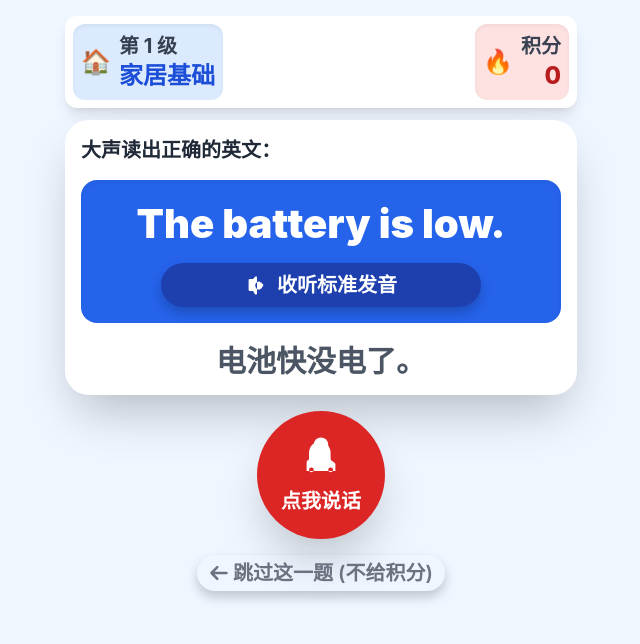
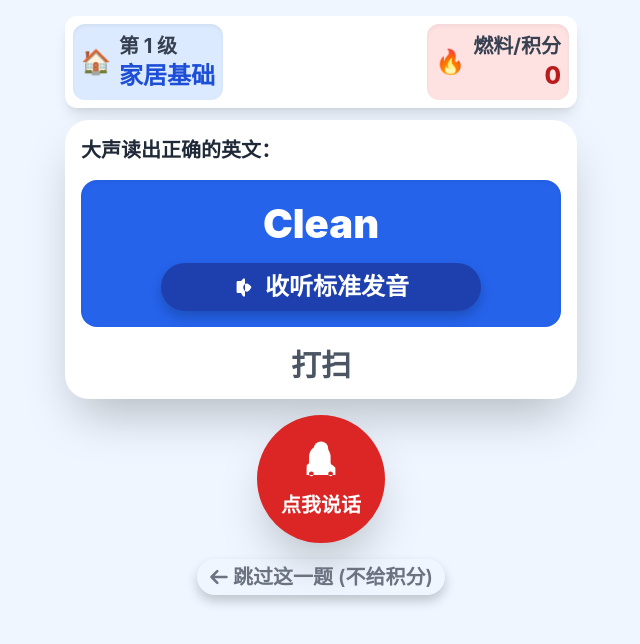
Before and after one commit to chenjiuhong-spec/Game-Learn-English, a plain HTML site: page index.html in a window 1280 px wide. Shown: the whole page, without its empty margins (319-959 px from the left). Drawn offline with nearby package versions, Linux system fonts and the light colour scheme.

Commit message:
Update index.html

```diff
--- a/index.html
+++ b/index.html
@@ -6,6 +6,16 @@
     <title>乐学英语 - 专为长者设计</title>
     <!-- Load Tailwind CSS CDN for responsive and aesthetic UI -->
     <script src="https://cdn.tailwindcss.com"></script>
+
+    <!-- FIX: PWA Meta Tags - Replace failed Service Worker registration with these tags -->
+    <!-- These tags enable 'Add to Home Screen' functionality and full-screen display on mobile -->
+    <meta name="mobile-web-app-capable" content="yes">
+    <meta name="apple-mobile-web-app-capable" content="yes">
+    <meta name="apple-mobile-web-app-status-bar-style" content="black-translucent">
+    <meta name="apple-mobile-web-app-title" content="乐学英语">
+    <meta name="theme-color" content="#03a9f4">
+    <link rel="apple-touch-icon" href="https://placehold.co/180x180/03a9f4/ffffff?text=EL">
+
     <style>
         /* Custom CSS: Adjust font sizes for mobile single-page view while maintaining high readability */
         body {
@@ -98,7 +108,7 @@
             <div class="flex items-center space-x-2 bg-red-100 p-2 rounded-xl shadow-inner">
                 <span class="text-2xl-plus">🔥</span>
                 <div class="flex flex-col items-end">
-                    <span class="text-xl-plus font-bold text-gray-700">积分</span>
+                    <span class="text-xl-plus font-bold text-gray-700">燃料/积分</span>
                     <span id="score-display" class="text-2xl-plus font-extrabold text-red-700">0</span>
                 </div>
             </div>
@@ -115,12 +125,12 @@
                 <!-- Status Bar -->
                 <p id="speech-status" class="text-xl-plus font-bold text-yellow-300 hidden">点我说话</p>
 
-                <!-- Listen Standard Pronunciation Button -->
+                <!-- Listen Standard Pronunciation Button (Font size is text-2xl-plus) -->
                 <button onclick="handleTTS()" class="action-button flex items-center justify-center space-x-2 bg-blue-800 text-white py-2 px-4 rounded-full w-full max-w-xs transition duration-150 ease-in-out">
                     <svg xmlns="http://www.w3.org/2000/svg" class="h-6 w-6" viewBox="0 0 20 20" fill="currentColor">
                         <path fill-rule="evenodd" d="M9.383 3.076A1 1 0 0110 3v14a1 1 0 01-1.707.707L6.683 15H4a1 1 0 01-1-1V6a1 1 0 011-1h2.683l2.21-2.21A1 1 0 019.383 3.076zM12 7a1 1 0 000 6.945A7.001 7.001 0 0015.42 10 7.001 7.001 0 0012 7z" clip-rule="evenodd" />
                     </svg>
-                    <span class="text-xl-plus font-bold">收听标准发音</span>
+                    <span class="text-2xl-plus font-bold">收听标准发音</span>
                 </button>
             </div>
 
@@ -154,182 +164,125 @@
 
     <script>
         // =================================================================
+        // PWA SETUP (实现可安装和类App功能)
+        // -----------------------------------------------------------------
+        // 关键修复: 移除 Service Worker 动态注册，因为当前环境协议不支持 (Blob/Data URL)
+        // 仅保留了基础 PWA 元标签，以实现“添加到主屏幕”时的全屏和App外观。
+        // =================================================================
+
+        /**
+         * 注册 PWA 的逻辑。
+         * 由于环境限制，不再尝试注册 Service Worker，仅依赖 `<meta>` 标签。
+         */
+        function registerPWA() {
+            // 在 HTML 头部直接添加了 <meta> 标签，此处仅作提示
+            console.warn('PWA: Service Worker 注册逻辑已移除，因为它在当前沙盒环境中因协议限制而失败。');
+            console.log('PWA: 已通过 HTML <meta> 标签实现“添加到主屏幕”的基本 App 外观。');
+        }
+
+        // 立即运行 PWA 注册逻辑
+        registerPWA();
+
+
+        // =================================================================
         // Game Configuration and Data
         // =================================================================
 
-        const SCORE_TO_LEVEL_UP = 20; // Score required for level up
-        const MAX_LEVEL = 5; // Maximum game level
+        const SCORE_TO_LEVEL_UP = 40; // Score required for level up
+        const MAX_LEVEL = 6; // Maximum game level
 
         const LEVEL_DATA = {
             1: {
                 name: "家居基础",
                 icon: "🏠",
                 score: 10,
+                // Level 1: Home Basics (50 words)
                 sentences: [
-                    ["This is my home.", "这是我的家。"],
-                    ["I am cleaning the kitchen.", "我正在打扫厨房。"],
-                    ["The light is on.", "灯亮着。"],
-                    ["Please close the window.", "请关上窗户。"],
-                    ["Where is the remote?", "遥控器在哪里？"],
-                    ["I need to buy a new sofa.", "我需要买一个新沙发。"],
-                    ["Please wash your hands.", "请洗手。"],
-                    ["Turn off the light when you leave.", "离开时请关灯。"],
-                    ["Is it hot in here?", "这里热吗？"],
-                    ["I am home!", "我回来了！"],
-                    ["The bed is soft.", "床很软。"],
-                    ["My glasses are on the table.", "我的眼镜在桌子上。"],
-                    ["I'm going to sleep now.", "我现在要去睡觉了。"],
-                    ["I need a cup of tea.", "我需要一杯茶。"],
-                    ["Where is the bathroom?", "洗手间在哪里？"],
-                    ["The key is in the lock.", "钥匙在锁里。"],
-                    ["The floor is clean.", "地板很干净。"],
-                    ["Dinner is ready.", "晚饭准备好了。"],
-                    ["I like this chair.", "我喜欢这把椅子。"],
-                    ["The door is open.", "门开着。"],
-                    ["Let's watch TV.", "我们看电视吧。"],
-                    ["My dog is sleeping.", "我的狗在睡觉。"],
-                    ["I need a blanket.", "我需要一条毯子。"],
-                    ["The clock is fast.", "这个钟快了。"],
-                    ["Where are my shoes?", "我的鞋在哪里？"],
-                    ["I will call you later.", "我稍后给你打电话。"],
-                    ["It's time to eat breakfast.", "是时候吃早饭了。"],
-                    ["I can't find my phone.", "我找不到我的手机。"],
-                    ["The water is boiling.", "水开了。"],
-                    ["I need to hang up the clothes.", "我需要晾衣服。"],
-                    ["The mirror is dirty.", "镜子脏了。"],
-                    ["I'm reading a book.", "我正在看书。"],
-                    ["Please open the curtain.", "请拉开窗帘。"],
-                    ["The washing machine is running.", "洗衣机正在运行。"],
-                    ["Do you like this color?", "你喜欢这个颜色吗？"],
-                    ["I feel cold.", "我觉得冷。"],
-                    ["This is a lovely picture.", "这是一张可爱的照片。"],
-                    ["I am organizing my desk.", "我正在整理我的桌子。"],
-                    ["The heating is on.", "暖气开着。"],
-                    ["I bought some fresh fruit.", "我买了一些新鲜水果。"],
-                    ["Can you help me with this?", "你能帮我这个吗？"],
-                    ["I don't feel well.", "我感觉不舒服。"],
-                    ["Please sit down here.", "请坐在这里。"],
-                    ["The battery is low.", "电池快没电了。"],
-                    ["It's too loud.", "声音太大了。"],
-                    ["I have finished my work.", "我完成我的工作了。"],
-                    ["The drawer is stuck.", "抽屉卡住了。"],
-                    ["I need to go outside.", "我需要出去一下。"],
-                    ["The carpet is new.", "地毯是新的。"],
-                    ["I am going to the garden.", "我要去花园。"]
+                    ["Door", "门"], ["Window", "窗户"], ["Chair", "椅子"], ["Table", "桌子"], ["Sofa", "沙发"],
+                    ["Bed", "床"], ["Lamp", "灯"], ["Book", "书"], ["Clock", "时钟"], ["Wall", "墙"],
+                    ["Floor", "地板"], ["Rug", "地毯"], ["Kitchen", "厨房"], ["Bedroom", "卧室"], ["Bathroom", "卫生间"],
+                    ["Stove", "炉子"], ["Fridge", "冰箱"], ["Plate", "盘子"], ["Cup", "杯子"], ["Spoon", "勺子"],
+                    ["Fork", "叉子"], ["Knife", "刀"], ["Towel", "毛巾"], ["Soap", "肥皂"], ["Mirror", "镜子"],
+                    ["Shower", "淋浴"], ["Toilet", "马桶"], ["Pillow", "枕头"], ["Blanket", "毯子"], ["Closet", "衣柜"],
+                    ["Light", "灯"], ["Phone", "电话"], ["Key", "钥匙"], ["Coat", "外套"], ["Shoes", "鞋子"],
+                    ["TV", "电视"], ["Remote", "遥控器"], ["Picture", "图片"], ["Plant", "植物"], ["Heater", "暖气"],
+                    ["Fan", "风扇"], ["Water", "水"], ["Food", "食物"], ["Clean", "打扫"], ["Cook", "烹饪"],
+                    ["Sleep", "睡觉"], ["Sit", "坐"], ["Read", "阅读"], ["Walk", "走路"], ["Home", "家"]
                 ]
             },
             2: {
                 name: "社区交流",
                 icon: "🏘️",
                 score: 15,
+                // Level 2: Community Communication (50 short sentences - 3 words max)
                 sentences: [
-                    ["Good morning, neighbor.", "早上好，邻居。"],
-                    ["Thank you for your help.", "谢谢你的帮助。"],
-                    ["Excuse me, where is the library?", "对不起，请问图书馆在哪里？"],
-                    ["Have a nice day!", "祝你有个美好的一天！"],
-                    ["What time is it now?", "现在几点了？"],
-                    ["I need to see a doctor.", "我需要看医生。"],
-                    ["The bus stop is around the corner.", "公交车站就在拐角处。"],
-                    ["I am sorry for the mistake.", "我对我的错误感到抱歉。"],
-                    ["May I ask a question?", "我可以问一个问题吗？"],
-                    ["How do you spell that?", "那个怎么拼写？"],
-                    ["Can you speak slowly, please?", "请您说慢一点好吗？"],
-                    ["I live nearby.", "我就住在附近。"],
-                    ["This park is very clean.", "这个公园很干净。"],
-                    ["I am going to the pharmacy.", "我要去药店。"],
-                    ["Goodbye, see you tomorrow.", "再见，明天见。"],
-                    ["Do you have any suggestions?", "你有什么建议吗？"],
-                    ["I don't understand that.", "我不明白那个。"],
-                    ["I need help with this form.", "我需要帮助填写这张表格。"],
-                    ["Where is the nearest bank?", "最近的银行在哪里？"],
-                    ["It was nice talking to you.", "很高兴和你交谈。"],
-                    ["Can I pay with cash?", "我可以用现金支付吗？"],
-                    ["How are you doing today?", "你今天过得怎么样？"],
-                    ["I am feeling much better.", "我感觉好多了。"],
-                    ["The community center is open.", "社区中心开放了。"],
-                    ["Where can I find a map?", "我在哪里可以找到地图？"],
-                    ["I appreciate your patience.", "我感谢您的耐心。"],
-                    ["Please wait for me here.", "请在这里等我。"],
-                    ["What is your phone number?", "你的电话号码是多少？"],
-                    ["I am looking for a quiet place.", "我正在找一个安静的地方。"],
-                    ["I would like a receipt, please.", "请给我一张收据。"],
-                    ["Is this seat taken?", "这个座位有人坐吗？"],
-                    ["Let's meet at the entrance.", "我们在入口处见面吧。"],
-                    ["The store closes at five.", "这家商店五点关门。"],
-                    ["Do you have this in a larger size?", "这个有大一点的尺码吗？"],
-                    ["I will take this one.", "我要这个。"],
-                    ["I need to register here.", "我需要在这里注册。"],
-                    ["Please fill out this paper.", "请填写这张纸。"],
-                    ["What kind of weather is it?", "今天是什么样的天气？"],
-                    ["It's very cold outside.", "外面很冷。"],
-                    ["I am retired now.", "我现在退休了。"],
-                    ["I am enjoying my life.", "我正在享受我的生活。"],
-                    ["The concert was wonderful.", "音乐会很精彩。"],
-                    ["Do you have Wi-Fi here?", "这里有无线网络吗？"],
-                    ["I'm visiting my friend.", "我正在拜访我的朋友。"],
-                    ["I need to mail this letter.", "我需要寄这封信。"],
-                    ["Can you repeat that, please?", "请你重复一遍好吗？"],
-                    ["I agree with you.", "我同意你的看法。"],
-                    ["We should help each other.", "我们应该互相帮助。"],
-                    ["I'm looking for the restroom.", "我正在找洗手间。"],
-                    ["Please be careful.", "请小心。"]
+                    ["Hi", "你好"], ["Hello there", "你好"], ["Good morning", "早上好"], ["See you", "再见"], ["Bye now", "现在再见"],
+                    ["Thank you", "谢谢你"], ["You're welcome", "不客气"], ["I'm sorry", "对不起"], ["Excuse me", "对不起"], ["Come in", "请进"],
+                    ["Sit down", "请坐"], ["Be quiet", "请安静"], ["Yes, please", "是的，请"], ["No, thanks", "不，谢谢"], ["I agree", "我同意"],
+                    ["I promise", "我保证"], ["I quit", "我放弃"], ["I know", "我知道"], ["I don't know", "我不知道"], ["Call me", "给我打电话"],
+                    ["Help me", "帮帮我"], ["Look out", "小心"], ["Watch out", "当心"], ["It's cold", "天气冷"], ["It's hot", "天气热"],
+                    ["I'm hungry", "我饿了"], ["I'm thirsty", "我渴了"], ["I feel sick", "我生病了"], ["I am fine", "我很好"], ["I'm happy", "我很高兴"],
+                    ["I'm tired", "我累了"], ["Go ahead", "请吧"], ["Wait here", "在这里等"], ["This way", "这边走"], ["Follow me", "跟着我"],
+                    ["Try again", "再试一次"], ["Don't worry", "别担心"], ["It's true", "这是真的"], ["Is it true?", "这是真的吗?"], ["I like it", "我喜欢它"],
+                    ["I need it", "我需要它"], ["Come back", "回来"], ["Let's go", "我们走吧"], ["Take care", "保重"], ["Why not?", "为什么不?"],
+                    ["What's up?", "怎么了?"], ["Give me", "给我"], ["Hurry up", "快点"], ["Come here", "过来"], ["Good night", "晚安"]
                 ]
             },
-            3: {
+         3: {
                 name: "户外活动",
                 icon: "🌳",
                 score: 20,
                 sentences: [
-                    ["It is a sunny day.", "今天是个晴天。"],
-                    ["I love walking in the park.", "我喜欢在公园散步。"],
-                    ["Look at the beautiful flowers.", "看那些美丽的花。"],
-                    ["The air is very fresh.", "空气非常新鲜。"],
-                    ["I see a bird flying.", "我看到一只鸟在飞。"],
-                    ["Let's climb the mountain.", "我们去爬山吧。"],
-                    ["I enjoy the beach view.", "我喜欢海滩的景色。"],
-                    ["The market is open today.", "市场今天开门。"],
-                    ["The concert starts soon.", "音乐会很快就要开始了。"],
-                    ["It might rain later.", "等会儿可能会下雨。"],
-                    ["I need sunscreen.", "我需要防晒霜。"],
-                    ["Where is the hiking trail?", "徒步小径在哪里？"],
-                    ["The grass is green.", "草地是绿色的。"],
-                    ["I am taking a photo.", "我正在拍照。"],
-                    ["Do you want an ice cream?", "你想要冰淇淋吗？"],
-                    ["The sky is blue and clear.", "天空是蓝色且晴朗的。"],
-                    ["It's getting dark now.", "现在天快黑了。"],
-                    ["We should go back home.", "我们应该回家了。"],
-                    ["I feel so relaxed here.", "我在这里感到非常放松。"],
-                    ["The leaves are falling.", "树叶正在落下。"],
-                    ["I found a pretty rock.", "我找到一块漂亮的石头。"],
-                    ["Let's have a picnic.", "我们去野餐吧。"],
-                    ["The river is very long.", "这条河很长。"],
-                    ["I bought fresh vegetables.", "我买了新鲜的蔬菜。"],
-                    ["This park has many trees.", "这个公园有很多树。"],
-                    ["I lost my way.", "我迷路了。"],
-                    ["Can you show me the directions?", "你能给我指路吗？"],
-                    ["I am sitting on the bench.", "我坐在长凳上。"],
-                    ["The wind is strong.", "风很大。"],
-                    ["It is a perfect day for exercise.", "今天是锻炼身体的完美日子。"],
-                    ["I need a drink of water.", "我需要喝水。"],
-                    ["The sunset is beautiful.", "日落很美丽。"],
-                    ["Be careful of the steps.", "小心台阶。"],
-                    ["I forgot my hat.", "我忘了带我的帽子。"],
-                    ["The museum is free entry.", "博物馆是免费入场。"],
-                    ["Let's buy a souvenir.", "我们买个纪念品吧。"],
-                    ["I love this kind of weather.", "我喜欢这种天气。"],
-                    ["The street performers are good.", "街头艺人很棒。"],
-                    ["I need to charge my phone.", "我需要给手机充电。"],
-                    ["The fountain is running.", "喷泉在喷水。"],
-                    ["Where can I find a public restroom?", "我在哪里可以找到公共洗手间？"],
-                    ["I'm waiting for my friend.", "我正在等我的朋友。"],
-                    ["The zoo has many animals.", "动物园里有很多动物。"],
-                    ["I like listening to the birds.", "我喜欢听鸟叫。"],
-                    ["Let's take a break.", "我们休息一下吧。"],
-                    ["This path is easy to walk.", "这条路很容易走。"],
-                    ["I feel better after the walk.", "散步后我感觉好多了。"],
-                    ["The stars are shining brightly.", "星星闪耀着光芒。"],
-                    ["I will go fishing tomorrow.", "我明天要去钓鱼。"],
-                    ["I miss the fresh air.", "我想念新鲜的空气。"]
+                    ["The sun is out.", "太阳出来了。"],
+                    ["Let's go outside.", "我们出去吧。"],
+                    ["Look at the sky.", "看天空。"],
+                    ["The park is big.", "公园很大。"],
+                    ["I see a dog.", "我看到一只狗。"],
+                    ["The grass is green.", "草是绿色的。"],
+                    ["I feel the wind.", "我感觉到风。"],
+                    ["We need water.", "我们需要水。"],
+                    ["It is very hot.", "天气很热。"],
+                    ["Do you like hiking?", "你喜欢徒步吗？"],
+                    ["Take a deep breath.", "深呼吸。"],
+                    ["I wear a hat.", "我戴着一顶帽子。"],
+                    ["The flowers smell good.", "花闻起来很香。"],
+                    ["Let's find a bench.", "我们找个长凳吧。"],
+                    ["I love the view.", "我喜欢这个景色。"],
+                    ["The birds are singing.", "鸟儿在唱歌。"],
+                    ["This path is easy.", "这条路很容易。"],
+                    ["Be careful now.", "现在要小心。"],
+                    ["I feel relaxed.", "我感觉很放松。"],
+                    ["The market is busy.", "市场很热闹。"],
+                    ["Let's buy food.", "我们买食物吧。"],
+                    ["I lost my key.", "我弄丢了我的钥匙。"],
+                    ["Where is the shop?", "商店在哪里？"],
+                    ["I am very thirsty.", "我非常渴。"],
+                    ["It might rain.", "可能下雨。"],
+                    ["The stars shine bright.", "星星闪耀。"],
+                    ["Let's watch the sunset.", "我们看日落吧。"],
+                    ["I like this place.", "我喜欢这个地方。"],
+                    ["Take a photo now.", "现在拍张照片。"],
+                    ["I see a mountain.", "我看到一座山。"],
+                    ["Is the zoo open?", "动物园开门吗？"],
+                    ["The river is long.", "河很长。"],
+                    ["Let's go fishing.", "我们去钓鱼吧。"],
+                    ["I am walking home.", "我正在走路回家。"],
+                    ["We are almost there.", "我们快到了。"],
+                    ["The museum is free.", "博物馆是免费的。"],
+                    ["I need a ticket.", "我需要一张票。"],
+                    ["Please wait for me.", "请等我。"],
+                    ["I wear good shoes.", "我穿着好鞋。"],
+                    ["The weather is nice.", "天气很好。"],
+                    ["I need a rest.", "我需要休息。"],
+                    ["I am having fun.", "我玩得很开心。"],
+                    ["Let's ride a bike.", "我们骑自行车吧。"],
+                    ["Look at that tree.", "看那棵树。"],
+                    ["I love fresh air.", "我爱新鲜空气。"],
+                    ["Let's eat lunch.", "我们吃午饭吧。"],
+                    ["I feel much better.", "我感觉好多了。"],
+                    ["Let's check the map.", "我们看看地图吧。"],
+                    ["What is that sound?", "那是什么声音？"],
+                    ["The city is bright.", "城市很明亮。"]
                 ]
             },
             4: {
@@ -402,7 +355,7 @@
                     ["I need a doctor immediately.", "我需要立刻看医生。"],
                     ["What is the emergency number?", "紧急电话号码是多少？"],
                     ["I have fallen down.", "我摔倒了。"],
-                    ["Can you call my son/daughter?", "你能给我儿子/女儿打电话吗？"],
+                    ["Can you call my daughter?", "你能给我女儿打电话吗？"],
                     ["I feel very sick.", "我感觉很不舒服。"],
                     ["Please stay with me.", "请和我待在一起。"],
                     ["I need water and shelter.", "我需要水和住所。"],
@@ -445,22 +398,24 @@
                     ["Is everything alright?", "一切都好吗？"],
                     ["I need to check out.", "我需要退房。"]
                 ]
+            },
+            6: {
+                name: "环球达人",
+                icon: "✈️",
+                score: 30,
+                sentences: [
+                    ["I would like to confirm my reservation.", "我想确认我的预订。"],
+                    ["Could you please print the boarding pass?", "您能打印登机牌吗？"],
+                    ["What is the exchange rate today?", "今天的汇率是多少？"],
+                    ["I am here on a business trip.", "我来这里出差。"],
+                    ["Thank you for your cooperation.", "谢谢您的合作。"],
+                    ["I need to renew my passport.", "我需要更新我的护照。"],
+                    ["Where can I find the customs office?", "我在哪里可以找到海关办公室？"],
+                    ["This is a fantastic opportunity.", "这是一个绝佳的机会。"],
+                    ["I look forward to our meeting.", "我期待着我们的会面。"],
+                    ["Please let me know if you have any questions.", "如果您有任何问题，请告诉我。"]
+                ]
             }
-        };
-
-        // =================================================================
-        // Game State Management
-        // =================================================================
-        let game = {
-            currentLevel: 1,
-            score: 0,
-            levelScore: 0,
-            sentences: [], // Stores all [English, Chinese] sentences for the current Level
-            usedIndices: new Set(), // Stores indices of used sentences to avoid repetition
-            currentSentence: null,
-            recognition: null, // SpeechRecognition instance
-            isSpeaking: false, // Prevents multiple TTS clicks
-            isGameActive: false,
         };
 
         // =================================================================
@@ -478,6 +433,21 @@
             skipButton: document.getElementById('skip-button'),
             modalContainer: document.getElementById('modal-container'),
             confettiContainer: document.getElementById('confetti-container')
+        };
+
+        // =================================================================
+        // Game State Management
+        // =================================================================
+        let game = {
+            currentLevel: 1,
+            score: 0,
+            levelScore: 0,
+            sentences: [], // Stores all [English, Chinese] sentences for the current Level
+            usedIndices: new Set(), // Stores indices of used sentences to avoid repetition
+            currentSentence: null,
+            recognition: null, // SpeechRecognition instance
+            isSpeaking: false, // Prevents multiple TTS clicks
+            isGameActive: false,
         };
 
         /**
@@ -587,11 +557,15 @@
             // 1. Check if score triggers level up
             if (requiredLevel > game.currentLevel || forceLevelUp && game.currentLevel < MAX_LEVEL) {
                 const oldLevel = game.currentLevel;
+                // 这里的 Math.min(MAX_LEVEL, ...) 确保了即使 requiredLevel 超过 MAX_LEVEL，
+                // game.currentLevel 也只会更新到 MAX_LEVEL，并只显示 MAX_LEVEL 的升级。
+                // requiredLevel > game.currentLevel 的判断确保了如果分数足以升更多级，也会触发升级。
                 game.currentLevel = Math.min(MAX_LEVEL, requiredLevel > game.currentLevel ? requiredLevel : game.currentLevel + 1);
 
                 if (game.currentLevel > oldLevel) {
                     // Show Level Up modal and schedule next level loading
                     showModal('levelUp', {
+                        // 使用 game.currentLevel 确保获取正确的数据，现在最高到 LEVEL_DATA[6]
                         level: game.currentLevel,
                         name: LEVEL_DATA[game.currentLevel].name
                     });
@@ -605,6 +579,7 @@
             }
 
             // 2. Check if maximum level is reached
+            // 如果 currentLevel 达到 MAX_LEVEL (6) 并且 (分数已触发 didAction 或所有单词已完成 forceLevelUp)
             if (game.currentLevel >= MAX_LEVEL && (didAction || forceLevelUp)) {
                 handleGameOver();
                 didAction = true;
@@ -680,15 +655,18 @@
             game.recognition.interimResults = false;
             game.recognition.maxAlternatives = 1;
 
-            DOMElements.speechStatus.textContent = "🔊 正在听... 请大声读出英文句子";
+            DOMElements.speechStatus.textContent = "🔊 正在听... 请大声读出英文";
             DOMElements.speechStatus.classList.remove('hidden');
             DOMElements.speakButton.classList.add('bg-yellow-500', 'animate-pulse');
 
             game.recognition.onresult = (event) => {
                 const transcript = event.results[0][0].transcript.trim();
+                // Basic cleaning for comparison (removing punctuation, lowercasing)
                 const cleanTranscript = transcript.toLowerCase().replace(/[.,!?'"]+/g, '');
                 const cleanTarget = targetText.toLowerCase().replace(/[.,!?'"]+/g, '');
 
+                // For single words, we can also check if the recognized word is *contained* // within the target, to allow for minor speech recognition errors, but for accuracy,
+                // we'll stick to a strict comparison on the cleaned text.
                 if (cleanTranscript === cleanTarget) {
                     // Correct pronunciation
                     const didLevelUpOrEnd = gainScore(currentScore);
@@ -896,6 +874,7 @@
 
         // Start the game after the page loads
         window.onload = function() {
+            // PWA注册已在前面部分处理，这里只需要启动游戏
             initGame();
         };
 
```
